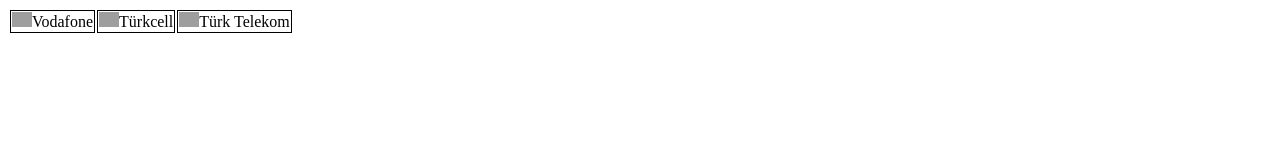
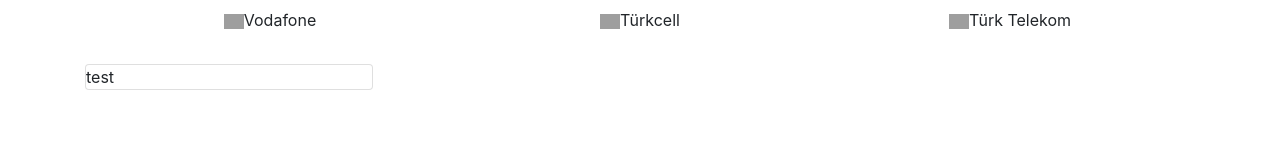
Before and after one commit to ffuurrkkaann/tarifekarilastirma, a plain HTML site: page index.html in a window 1280 px wide. Drawn offline with nearby package versions, Linux system fonts and the light colour scheme; grey boxes are pictures that could not be loaded.

Commit message:
tarife liste yapldi

```diff
--- a/index.html
+++ b/index.html
@@ -1,25 +1,40 @@
-
-
 <!DOCTYPE html>
 <html>
+
 <head>
     <meta charset="utf-8" />
     <meta http-equiv="X-UA-Compatible" content="IE=edge">
     <title>Page Title</title>
     <meta name="viewport" content="width=device-width, initial-scale=1">
     <style>
-        img{
-            width:20px;
+        img {
+            width: 20px;
         }
+
         table tr td {
             border: 1px solid black;
         }
     </style>
+    <link rel="stylesheet" href="https://stackpath.bootstrapcdn.com/bootstrap/4.1.3/css/bootstrap.min.css" integrity="sha384-MCw98/SFnGE8fJT3GXwEOngsV7Zt27NXFoaoApmYm81iuXoPkFOJwJ8ERdknLPMO"
+        crossorigin="anonymous">
+
     <script src="main.js"></script>
 </head>
+
 <body onload="opertorleriGoster()">
-    <table id="tblTarifeler">
+    <div class="container">
+        <nav class="nav nav-pills nav-justified" id="tblTarifeler">
+        </nav>
+        <ul class="list-group" id="tarifeListe">
+        </ul>
+        <br/>
+        <div class="card" style="width: 18rem;">
+                test
+                </div>
+    </div>
 
-    </table>
+
+
 </body>
+
 </html>
--- a/main.js
+++ b/main.js
@@ -1,13 +1,39 @@
 var gsmOps = [
     {
+        id: 1,
         adi: 'Vodafone',
-        logo: 'https://upload.wikimedia.org/wikipedia/sco/d/d5/Vodafone_logo.png'
+        logo: 'https://upload.wikimedia.org/wikipedia/sco/d/d5/Vodafone_logo.png',
+        tarifeler: [
+            {
+                gb: 20,
+                dk: 100,
+                sms: 5000,
+                taahhut: '12 ay',
+                fiyat: 55
+            },
+            {
+                gb: 20,
+                dk: 1000,
+                sms: 5000,
+                taahhut: '36 ay',
+                fiyat: 40
+            },
+            {
+                gb: 10,
+                dk: 100,
+                sms: 5000,
+                taahhut: '24 ay',
+                fiyat: 30
+            }
+        ]
     },
     {
+        id: 2,
         adi: 'Türkcell',
         logo: 'https://s3.turkcell.com.tr/SiteAssets/Bireysel/Servis/render/gorseller/hesabim_4/hesabim_4_480x360.png'
     },
     {
+        id: 3,
         adi: 'Türk Telekom',
         logo: 'http://www.yasadikca.com/Client/Image/Upload/Article/turk-telekom-engelli(2).gif'
     }
@@ -15,14 +41,41 @@
 function opertorleriGoster() {
     var myElem = document.getElementById("tblTarifeler");
     var myInner = '';
-    myInner = myInner + '<tr>';
     for (let index = 0; index < gsmOps.length; index++) {
-        myInner = myInner + '<td>';
-        myInner = myInner + '<img  src="'+gsmOps[index].logo +'"/>';
+        myInner = myInner + '<a onclick="gsmSec(this,' + gsmOps[index].id + ')" class="nav-item nav-link">';
+        myInner = myInner + '<img  src="' + gsmOps[index].logo + '"/>';
         myInner = myInner + gsmOps[index].adi;
-        myInner = myInner + '</td>';
+        myInner = myInner + '</a>';
     }
-    myInner = myInner + '</tr>';
 
     myElem.innerHTML = myInner;
 }
+
+function gsmSec(element, id) {
+    var activeOlanlar = document.getElementsByClassName('active');
+
+    for (let index = 0; index < activeOlanlar.length; index++) {
+        activeOlanlar[index].className = activeOlanlar[index].className.replace('active', '')
+
+    }
+    element.className = element.className + ' active';
+
+
+    var tarifeListeUl = document.getElementById("tarifeListe");
+    tarifeListeUl.innerHTML = '';
+    gsmOps.forEach(element => {
+        if (element.id == id) {
+            for (let index = 0; index < element.tarifeler.length; index++) {
+                tarifeListeUl.innerHTML = tarifeListeUl.innerHTML + '<li class="list-group-item">' + element.tarifeler[index].taahhut + '</li>'
+
+            }
+        }
+    });
+
+
+    /*
+    Object.keys(activeOlanlar).forEach(element => {
+        element.className = element.className.replace('active','')
+    });
+    */
+}
```
